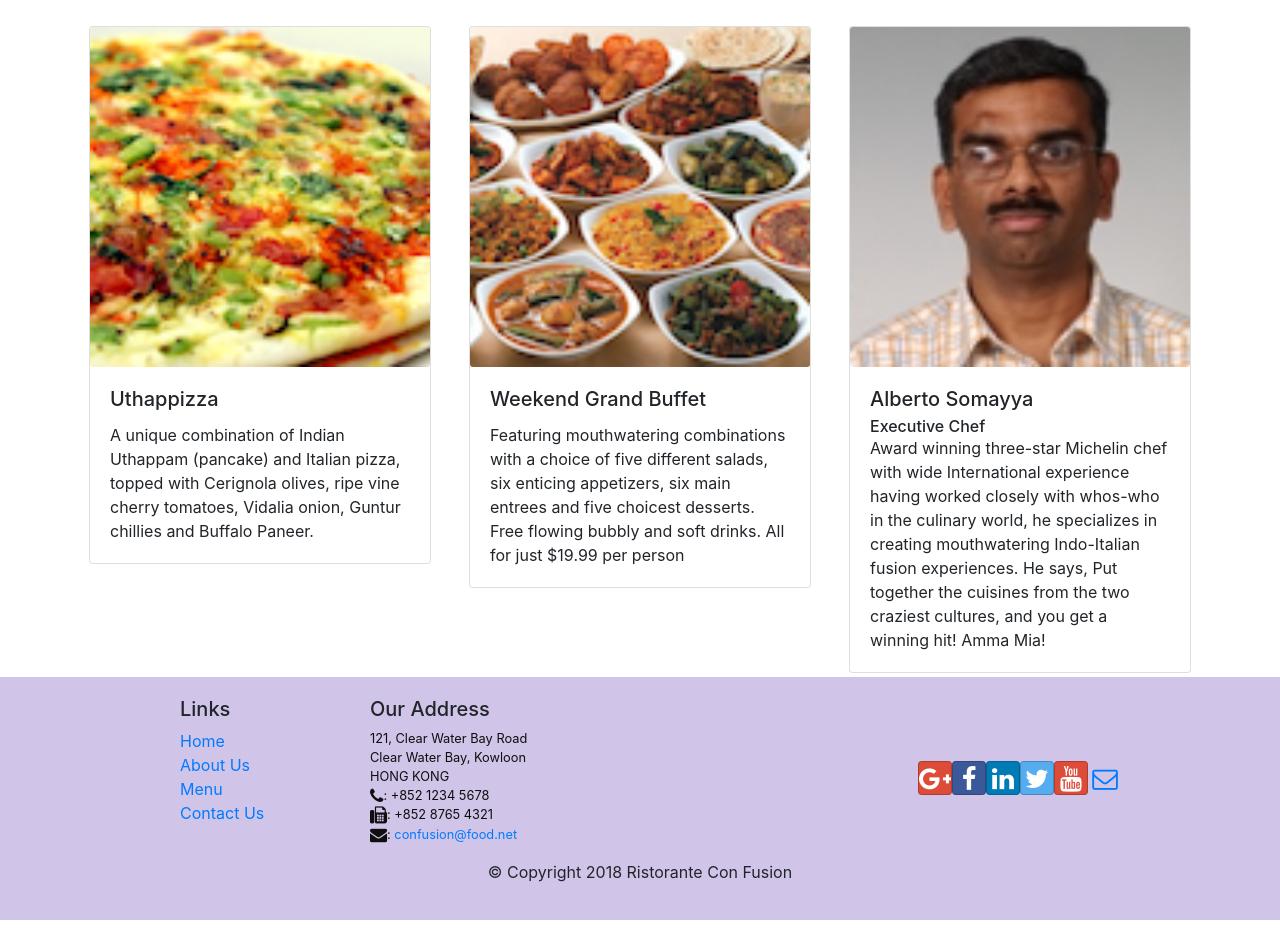
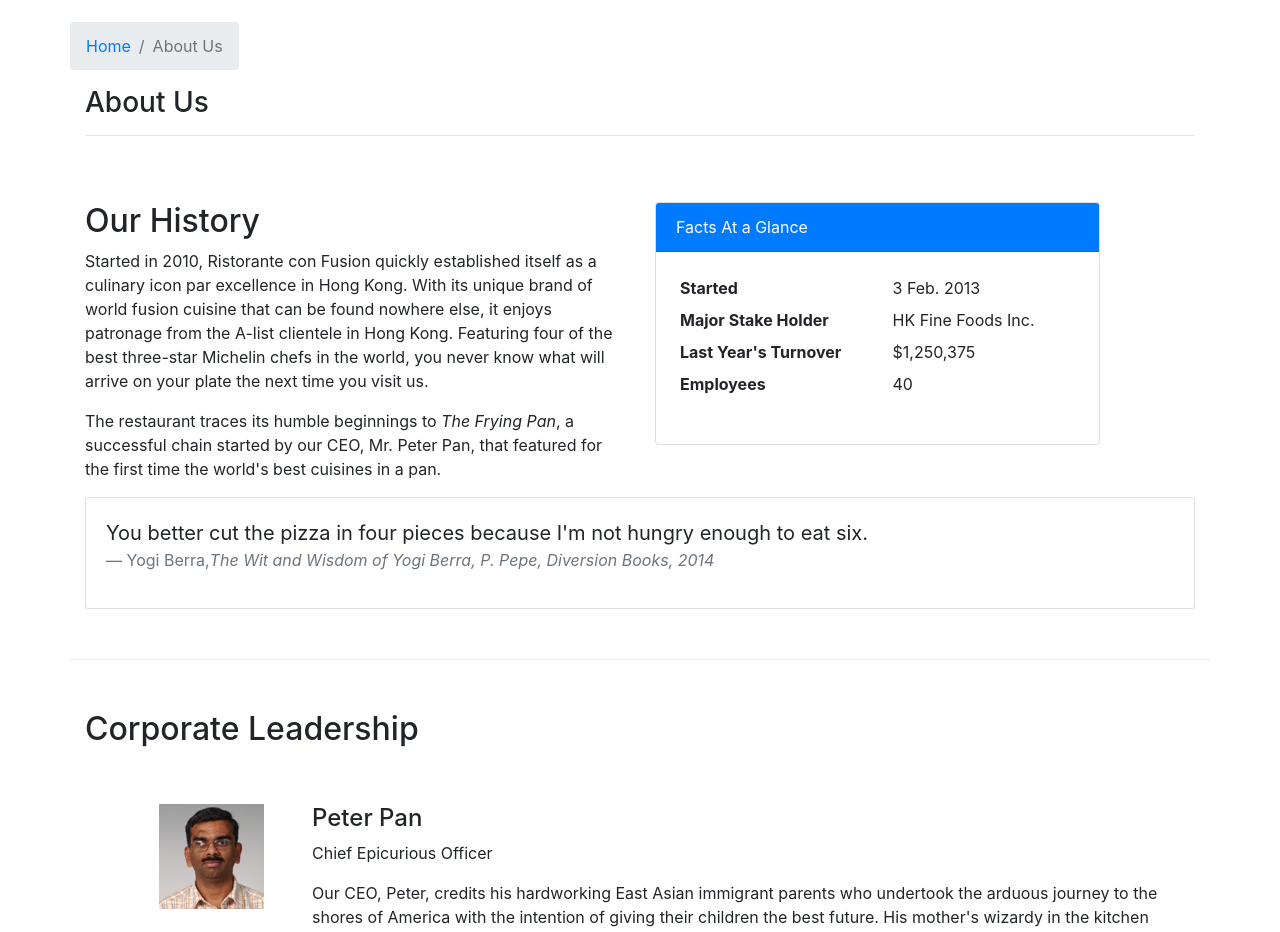
Before and after one commit to paineac/confusion_REACT, a React (Create React App) app: page /aboutus in a window 1280 px wide. Before the commit this address led to /home. Shown: the part 340-1272 px from the top of the page. Built offline with nearby package versions, Linux system fonts and the light colour scheme.

Commit message:
Assignment 2

```diff
--- a/package.json
+++ b/package.json
@@ -18,5 +18,8 @@
     "build": "react-scripts build",
     "test": "react-scripts test --env=jsdom",
     "eject": "react-scripts eject"
+  },
+  "devDependencies": {
+    "lite-server": "^2.4.0"
   }
 }
--- /dev/null
+++ b/src/components/AboutComponent.js
@@ -0,0 +1,96 @@
+import React from 'react';
+import { Breadcrumb, BreadcrumbItem, Card, CardBody, CardHeader, Media } from 'reactstrap';
+import { Link } from 'react-router-dom';
+
+    function RenderLeader({leader}) {
+         return (
+           <div key={leader.id} className="col-12 mt-5">
+             <Media tag="li">
+               <Media left middle>
+                   <Media object src={leader.image} alt={leader.name} />
+               </Media>
+               <Media body className="ml-5">
+                 <Media heading>{leader.name}</Media>
+                 <p>{leader.designation}</p>
+                 <p>{leader.description}</p>
+               </Media>
+             </Media>
+           </div>
+         );
+         }
+
+ const About = (props) => {
+
+    const leaders = props.leaders.map((leader) => {
+        return (
+            <div className="col-12 m-1"  key={leader.id}>
+                <RenderLeader leader={leader} />
+            </div>
+        );
+    });
+
+    return(
+        <div className="container">
+            <div className="row">
+                <Breadcrumb>
+                    <BreadcrumbItem><Link to="/home">Home</Link></BreadcrumbItem>
+                    <BreadcrumbItem active>About Us</BreadcrumbItem>
+                </Breadcrumb>
+                <div className="col-12">
+                    <h3>About Us</h3>
+                    <hr />
+                </div>
+            </div>
+            <div className="row row-content">
+                <div className="col-12 col-md-6">
+                    <h2>Our History</h2>
+                    <p>Started in 2010, Ristorante con Fusion quickly established itself as a culinary icon par excellence in Hong Kong. With its unique brand of world fusion cuisine that can be found nowhere else, it enjoys patronage from the A-list clientele in Hong Kong.  Featuring four of the best three-star Michelin chefs in the world, you never know what will arrive on your plate the next time you visit us.</p>
+                    <p>The restaurant traces its humble beginnings to <em>The Frying Pan</em>, a successful chain started by our CEO, Mr. Peter Pan, that featured for the first time the world's best cuisines in a pan.</p>
+                </div>
+                <div className="col-12 col-md-5">
+                    <Card>
+                        <CardHeader className="bg-primary text-white">Facts At a Glance</CardHeader>
+                        <CardBody>
+                            <dl className="row p-1">
+                                <dt className="col-6">Started</dt>
+                                <dd className="col-6">3 Feb. 2013</dd>
+                                <dt className="col-6">Major Stake Holder</dt>
+                                <dd className="col-6">HK Fine Foods Inc.</dd>
+                                <dt className="col-6">Last Year's Turnover</dt>
+                                <dd className="col-6">$1,250,375</dd>
+                                <dt className="col-6">Employees</dt>
+                                <dd className="col-6">40</dd>
+                            </dl>
+                        </CardBody>
+                    </Card>
+                </div>
+                <div className="col-12">
+                    <Card>
+                        <CardBody className="bg-faded">
+                            <blockquote className="blockquote">
+                                <p className="mb-0">You better cut the pizza in four pieces because
+                                    I'm not hungry enough to eat six.</p>
+                                <footer className="blockquote-footer">Yogi Berra,
+                                <cite title="Source Title">The Wit and Wisdom of Yogi Berra,
+                                    P. Pepe, Diversion Books, 2014</cite>
+                                </footer>
+                            </blockquote>
+                        </CardBody>
+                    </Card>
+                </div>
+            </div>
+            <div className="row row-content">
+                <div className="col-12">
+                    <h2>Corporate Leadership</h2>
+                </div>
+                <div className="col-12">
+                    <Media list>
+                        {leaders}
+                    </Media>
+                </div>
+            </div>
+        </div>
+    );
+}
+
+export default About;
--- a/src/components/MainComponent.js
+++ b/src/components/MainComponent.js
@@ -2,6 +2,7 @@
 import { Navbar, NavbarBrand } from 'reactstrap';
 import Home from './HomeComponent';
 import Menu from './MenuComponent';
+import About from './AboutComponent';
 import DishDetail from './DishDetailComponent';
 import Contact from './ContactComponent';
 import Header from './HeaderComponent';
@@ -40,21 +41,22 @@
               <DishDetail dish={this.state.dishes.filter((dish) => dish.id === parseInt(match.params.dishId,10))[0]}
                 comments={this.state.comments.filter((comment) => comment.dishId === parseInt(match.params.dishId,10))} />
           );
-        };
+        }
 
       return(
           <div>
             <Header />
             <Switch>
                  <Route path='/home' component={HomePage} />
+                 <Route path='/aboutus' component={() => <About leaders={this.state.leaders} />} />
                  <Route exact path='/menu' component={() => <Menu dishes={this.state.dishes} />} />
                  <Route path='/menu/:dishId' component={DishWithId} />
-                 <Route exact path='/contactus' component={Contact} />} />
+                 <Route exact path='/contactus' component={Contact} />
                  <Redirect to="/home" />
              </Switch>
              <Footer />
             </div>
-        )
+        );
     }
 }
 export default Main;
```
Also changed, not shown: 1 other file (tests, documents, lock files or other folders).
